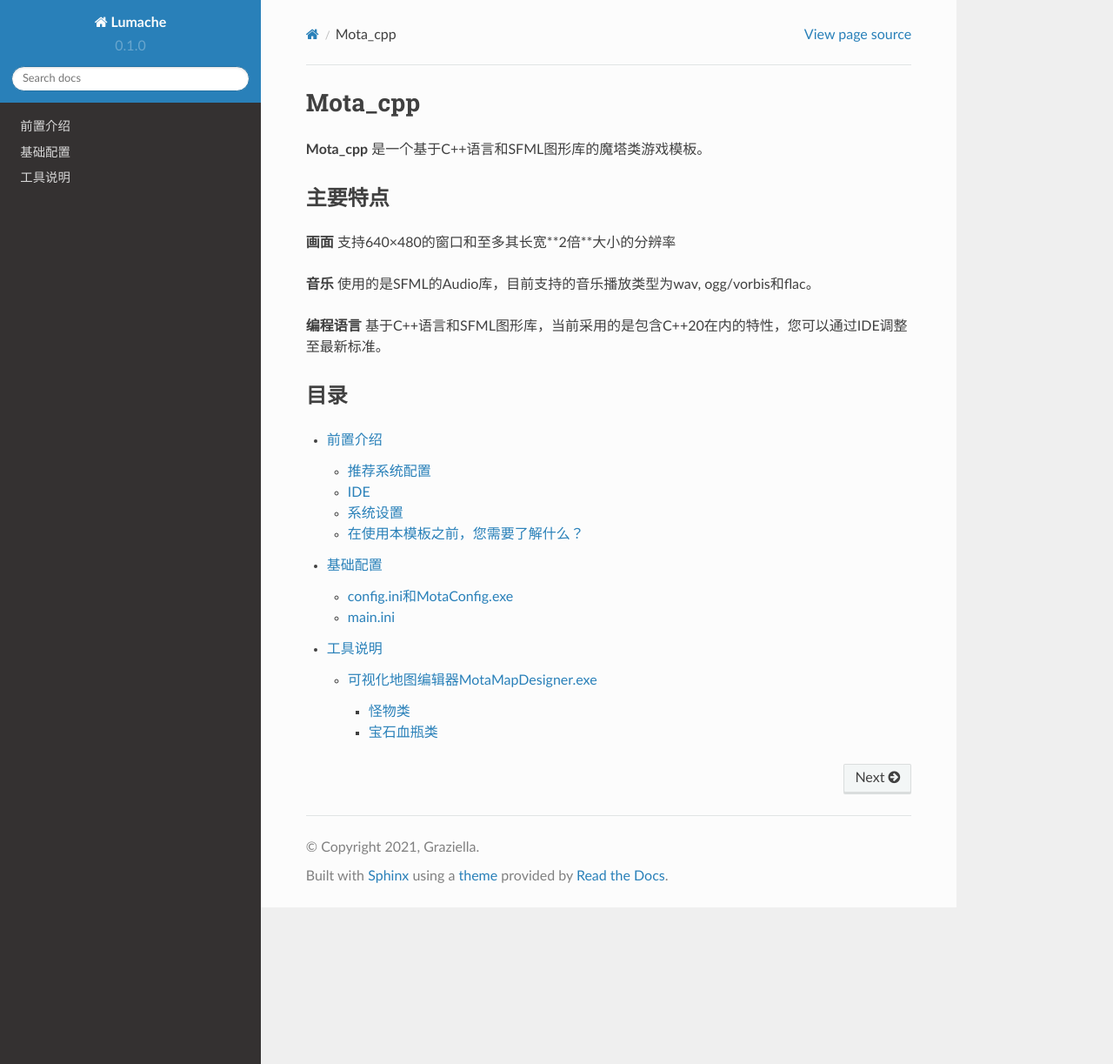
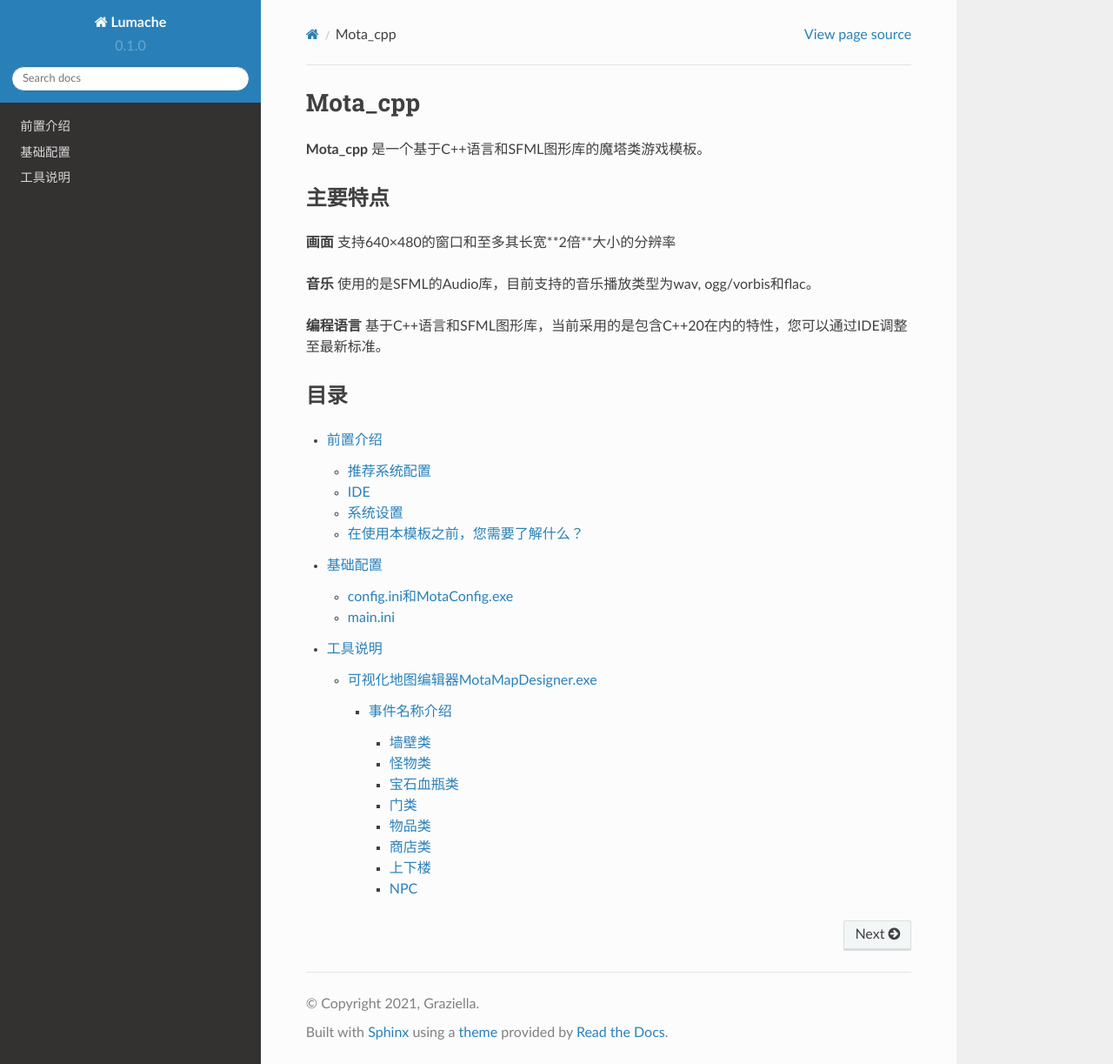
Before and after one commit to JasonLeon01/mota_cpp_tutorial, a Sphinx documentation site: the page built from docs/source/index.rst, in a window 1280 px wide and 1223 px high. Shown: the whole window at 87% size. Built offline with Sphinx 7.4.7 and the Read the Docs theme 2.0.0, drawn with Linux system fonts in a browser that asks for light colours; some of the changed lines change nothing that is shown.

Commit message:
Update 工具说明.rst

```diff
--- a/docs/source/工具说明.rst
+++ b/docs/source/工具说明.rst
@@ -6,22 +6,61 @@
 
 这里可以对游戏地图进行绘制。
 
-可以看到，每个地图上的元素都由事件构成，而事件执行什么内容，会依托事件名，这里提供了几种基础的事件，如果有更多的需要，可以在``gamedata.cpp``的``GameEvent::order()``函数中自己定义。
+事件名称介绍
+-----------
 
-每种事件的不同编号依托``/``号区分，下面展示目前提供的事件名称：
+可以看到，每个地图上的元素都由事件构成，而事件执行什么内容，会依托事件名，这里提供了几种基础的事件，如果有更多的需要，可以在 ``gamedata.cpp`` 的 ``GameEvent::order()`` 函数中自己定义。
+
+每种事件的不同编号依托/号区分，下面展示目前提供的事件名称：
+
+墙壁类
+^^^^^^
+其实并没有固定的命名格式，因为墙壁仅仅是没有 *order* 的事件而已，任何不存在于 ``order()`` 函数里的名称均可作为墙壁，不过本框架中约定为 ``wall`` 。
 
 怪物类
-------
-怪物类的命名方式为``monster/x``，``x``代表的是怪物编号。
+^^^^^^
+怪物类的命名方式为 ``monster/x`` ， ``x`` 代表的是怪物编号。
 
-.. hint:: 如果您希望在战斗后对游戏内的变量（此处仅代指``motaVariables.variables``）进行更改，可以将怪物名字命名为``monster/x/y/z``，代表着在与``x``号怪物战斗之后，将会对``y``号变量增加``z``（``z``可以为负，代表着减少）。
+.. hint:: 如果您希望在战斗后对游戏内的变量（此处仅代指 ``motaVariables.variables`` ）进行更改，可以将怪物名字命名为 ``monster/x/y/z`` ，代表着在与 ``x`` 号怪物战斗之后，将会对 ``y`` 号变量增加 ``z`` （z可以为负，代表着减少）。
 
 宝石血瓶类
----------
-也就是能力值增加的事件：``bonus/x/y``，其中``y``为增加的数值，而``x``代表的编号如下所示：
+^^^^^^^^^^
+也就是能力值增加的事件，命名方式为： ``bonus/x/y`` ，其中 ``y`` 为增加的数值，而 ``x`` 代表的内容如下所示：
 
 .. csv-table:: bonus事件x值对应参考
     :header: "x", "0", "1", "2", "3", "4", "5"
     :widths: 20, 30, 30, 30, 30, 30, 30
 
     "代表", "生命值", "攻击力", "防御力", "魔防", "经验", "金币"
+
+门类
+^^^^
+命名方式为 ``door/x`` ，其中x为门的编号， ``x`` 代表的内容如下所示：
+
+.. csv-table:: door事件x值对应参考
+    :header: "x", "0", "1", "2", "3"
+    :widths: 20, 30, 30, 30, 30
+
+    "代表", "暗墙", "黄门", "蓝门", "红门"
+
+.. hint:: “暗墙”不一定是墙，也可以是一推就倒的门，比如类机关门、新新魔塔入口处的铁门，均可用这个事件。
+
+物品类
+^^^^^^
+命名方式为 ``item/x/y`` ，其中 ``x`` 为物品编号， ``y`` 为获取数量。
+
+比如 *获取1把黄钥匙（0号物品）* 的事件名为 ``item/0/1`` 。
+
+商店类
+^^^^^^
+命名方式为 ``shop/x/y`` ，其中 ``x`` 为商店类型， *0* 为金币商店（默认是新新魔塔类商店，可以通过 ``main.cpp`` 的 ``WindowShop`` 类进行更改）， *1* 为经验商店（同样也是默认为新新魔塔类商店）， ``y`` 为商店编号，用于计算价格。
+
+其中，商店价格数组在 ``motaTemp`` 里面进行初始化，y的值对应数组的下标，本框架默认的金币商店初始价格为 ``[20,50]`` ，增加的能力值为 ``[300*y+500,3*y+3,3*y+3]`` 经验商店的分别价格是 ``[[70,20,20],[190,50,50]]`` ，增加的能力值为 ``[2*y+1,2*y+1,3*y+2]`` ，当然，这些计算方式您都可以自行调节。
+
+上下楼
+^^^^^^
+这个非常简单，就是对应 ``up`` 和 ``down`` ，其中是含有上下楼动画的，这些您可以自行调整或者取消，上下楼动画为 ``graphics\system\mting.png`` 文件。
+
+NPC
+^^^^
+NPC的命名方式为 ``npc/x`` ，会自动寻找数据库里的npc数据完成对话，这一部分的编辑在 **对话编辑器** 里面可以了解。
```
